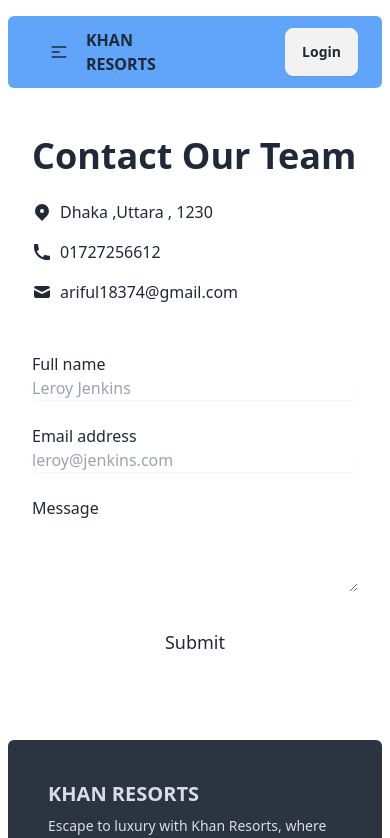
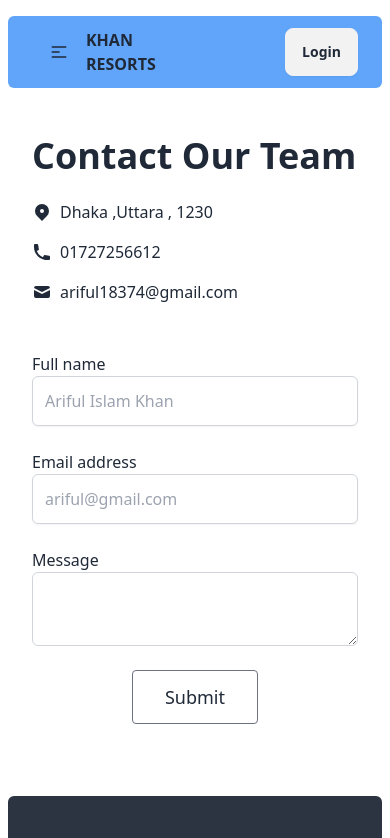
Before and after one commit to arifulislamk/khan-resorts, a React (Vite) app: page /contactus in a window 390 px wide. Shown: the top 838 px of the page. Built offline with nearby package versions, Linux system fonts and the light colour scheme; no server answers.

Commit message:
helmet modify

```diff
--- a/src/Components/CardDetails.jsx
+++ b/src/Components/CardDetails.jsx
@@ -1,3 +1,4 @@
+import { Helmet } from "react-helmet-async";
 import { useLoaderData, useParams } from "react-router-dom";
 
 const CardDetails = () => {
@@ -11,6 +12,9 @@ const CardDetails = () => {
     const { image, estate_title, area, status, facilities, segment_name, description, price, location } = card;
     return (
         <section className="dark:bg-gray-100 dark:text-gray-800">
+            <Helmet>
+                <title className="">RESORTS | {estate_title}</title>
+            </Helmet>
             <div className="container flex flex-col-reverse mx-auto lg:flex-row">
                 <div className="flex flex-col px-6 py-8 space-y-6 rounded-sm sm:p-8 lg:p-12 lg:w-1/2 xl:w-2/5 dark:bg-violet-600 dark:text-gray-50">
                     <div className="flex space-x-2 sm:space-x-4">
--- a/src/Components/ContactUs.jsx
+++ b/src/Components/ContactUs.jsx
@@ -1,6 +1,11 @@
+import { Helmet } from "react-helmet-async";
+
 const ContactUs = () => {
     return (
         <section className="py-6 dark:bg-gray-100 dark:text-gray-900">
+            <Helmet>
+                <title className="">RESORTS | Contact</title>
+            </Helmet>
             <div className="grid max-w-6xl grid-cols-1 px-6 mx-auto lg:px-8 md:grid-cols-2 md:divide-x">
                 <div className="py-6 md:py-0 md:px-6">
                     <h1 className=" mb-6 text-4xl font-bold">Contact Our Team</h1>
@@ -30,17 +35,17 @@ const ContactUs = () => {
                 <form noValidate="" className="flex flex-col py-6 space-y-6 md:py-0 md:px-6">
                     <label className="block">
                         <span className="mb-1">Full name</span>
-                        <input type="text" placeholder="Leroy Jenkins" className="block w-full rounded-md shadow-sm focus:ring focus:ring-opacity-75 focus:dark:ring-violet-600 dark:bg-gray-100" />
+                        <input type="text" placeholder="Ariful Islam Khan" className="p-3 border border-gray-300 block w-full rounded-md shadow-sm focus:ring focus:ring-opacity-75 focus:dark:ring-violet-600 dark:bg-gray-100" />
                     </label>
                     <label className="block">
                         <span className="mb-1">Email address</span>
-                        <input type="email" placeholder="leroy@jenkins.com" className="block w-full rounded-md shadow-sm focus:ring focus:ring-opacity-75 focus:dark:ring-violet-600 dark:bg-gray-100" />
+                        <input type="email" placeholder="ariful@gmail.com" className="p-3 border border-gray-300 block w-full rounded-md shadow-sm focus:ring focus:ring-opacity-75 focus:dark:ring-violet-600 dark:bg-gray-100" />
                     </label>
                     <label className="block">
                         <span className="mb-1">Message</span>
-                        <textarea rows="3" className="block w-full rounded-md focus:ring focus:ring-opacity-75 focus:dark:ring-violet-600 dark:bg-gray-100"></textarea>
+                        <textarea rows="3" className="border border-gray-300 block w-full rounded-md focus:ring focus:ring-opacity-75 focus:dark:ring-violet-600 dark:bg-gray-100"></textarea>
                     </label>
-                    <button type="button" className="self-center px-8 py-3 text-lg rounded focus:ring hover:ring focus:ring-opacity-75 dark:bg-violet-600 dark:text-gray-50 focus:dark:ring-violet-600 hover:dark:ring-violet-600">Submit</button>
+                    <button type="button" className="border border-gray-500 self-center px-8 py-3 text-lg rounded focus:ring hover:ring focus:ring-opacity-75 dark:bg-violet-600 dark:text-gray-50 focus:dark:ring-violet-600 hover:dark:ring-violet-600">Submit</button>
                 </form>
             </div>
         </section>
--- a/src/Components/DashBoard.jsx
+++ b/src/Components/DashBoard.jsx
@@ -1,12 +1,16 @@
 import { useContext } from "react";
 import { AuthContext } from "../AuthProvider/AuthProvider";
 import { Link } from "react-router-dom";
+import { Helmet } from "react-helmet-async";
 
 const DashBoard = () => {
     const { user } = useContext(AuthContext);
 
     return (
         <div className=" lg:p-10 rounded-lg  mt-5 flex justify-center">
+            <Helmet>
+                <title className="">RESORTS | DashBoard</title>
+            </Helmet>
 
             <div className=" space-y-4 p-3 lg:p-10 border border-gray-400 shadow-lg bg-blue-100">
                 <div className="flex justify-end">
--- a/src/Components/EachCard.jsx
+++ b/src/Components/EachCard.jsx
@@ -1,7 +1,7 @@
 import { Link } from "react-router-dom";
 
 const EachCard = ({ data }) => {
-    const { id, image, area, status, facilities, segment_name, description, price, location } = data;
+    const { id, image, area, status,estate_title, facilities, segment_name, description, price, location } = data;
 
     return (
         <div className="bg-gray-200 p-6 rounded-lg">
--- a/src/Components/ErrorPage.jsx
+++ b/src/Components/ErrorPage.jsx
@@ -1,8 +1,13 @@
 const ErrorPage = () => {
     return (
-        <div className=" font-bold text-5xl mt-10 text-center">
-            <h1>Oops!</h1>
-            <p>Sorry,Page is not found at this URL.</p>
+        <div className=" font-bold lg:text-5xl mt-10 text-center">
+            <div className="flex justify-center">
+                <img className="w-1/2" src="https://i.ibb.co/09dkC21/ss.png" alt="" />
+            </div>
+            <div>
+                <h1>Oops!</h1>
+                <p>Sorry,Page is not found at this URL.</p>
+            </div>
         </div>
     );
 };
--- a/src/Components/Home.jsx
+++ b/src/Components/Home.jsx
@@ -6,7 +6,7 @@ const Home = () => {
     return (
         <div className="mt-10">
             <Helmet className="text-sm">
-                <title className="">RESORTS | HOME</title>
+                <title className="">RESORTS | Home</title>
             </Helmet>
             <Sileder></Sileder>
             <AllCard></AllCard>
--- a/src/Components/Login.jsx
+++ b/src/Components/Login.jsx
@@ -59,7 +59,7 @@ const Login = () => {
     return (
         <div className="mt-4">
             <Helmet>
-                <title className="">RESORTS | LOGIN</title>
+                <title className="">RESORTS | Login</title>
             </Helmet>
             <h2 className="text-center font-medium text-5xl">Please Login</h2>
             <form onSubmit={handleLogin} className="card-body lg:w-1/2 mx-auto">
--- a/src/Components/Navbar.jsx
+++ b/src/Components/Navbar.jsx
@@ -18,7 +18,6 @@ const Navbar = () => {
     }
     const links = <>
         <li> <NavLink to="/">Home</NavLink> </li>
-        <li> <NavLink to="/popular">Popular</NavLink> </li>
         <li> <NavLink to="/contactus">Contact Us</NavLink> </li>
 
         {user && <>
--- a/src/Components/Register.jsx
+++ b/src/Components/Register.jsx
@@ -57,7 +57,7 @@ const Register = () => {
         <div className="mt-4">
             <ToastContainer />
             <Helmet className="text-sm">
-                <title className="">RESORTS | REGISTER</title>
+                <title className="">RESORTS | Register</title>
             </Helmet>
             <h2 className="text-center font-medium text-5xl">Please Register</h2>
             <form onSubmit={handleRegister} className="card-body lg:w-1/2 mx-auto">
--- a/src/Components/UpdateProfile.jsx
+++ b/src/Components/UpdateProfile.jsx
@@ -23,7 +23,7 @@ const UpdateProfile = () => {
     return (
         <div>
             <Helmet className="text-sm">
-                <title className="">RESORTS | UPDATEPROFILE</title>
+                <title className="">RESORTS | UpdateProfile</title>
             </Helmet>
             <h2 className=" text-center text-4xl mt-4  font-medium">Update Your Profile</h2>
             <form onSubmit={handleUpdate} className="card-body lg:w-1/2 mx-auto">
```
